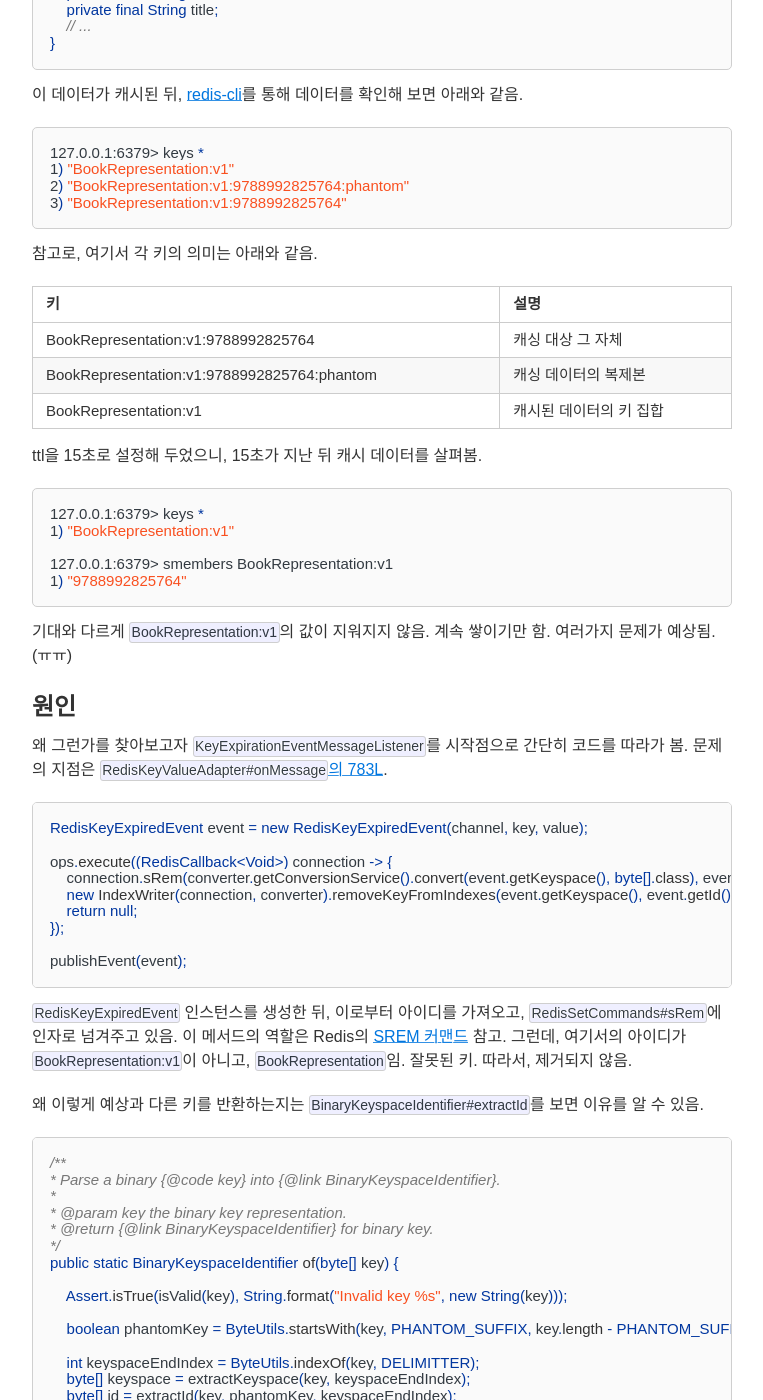
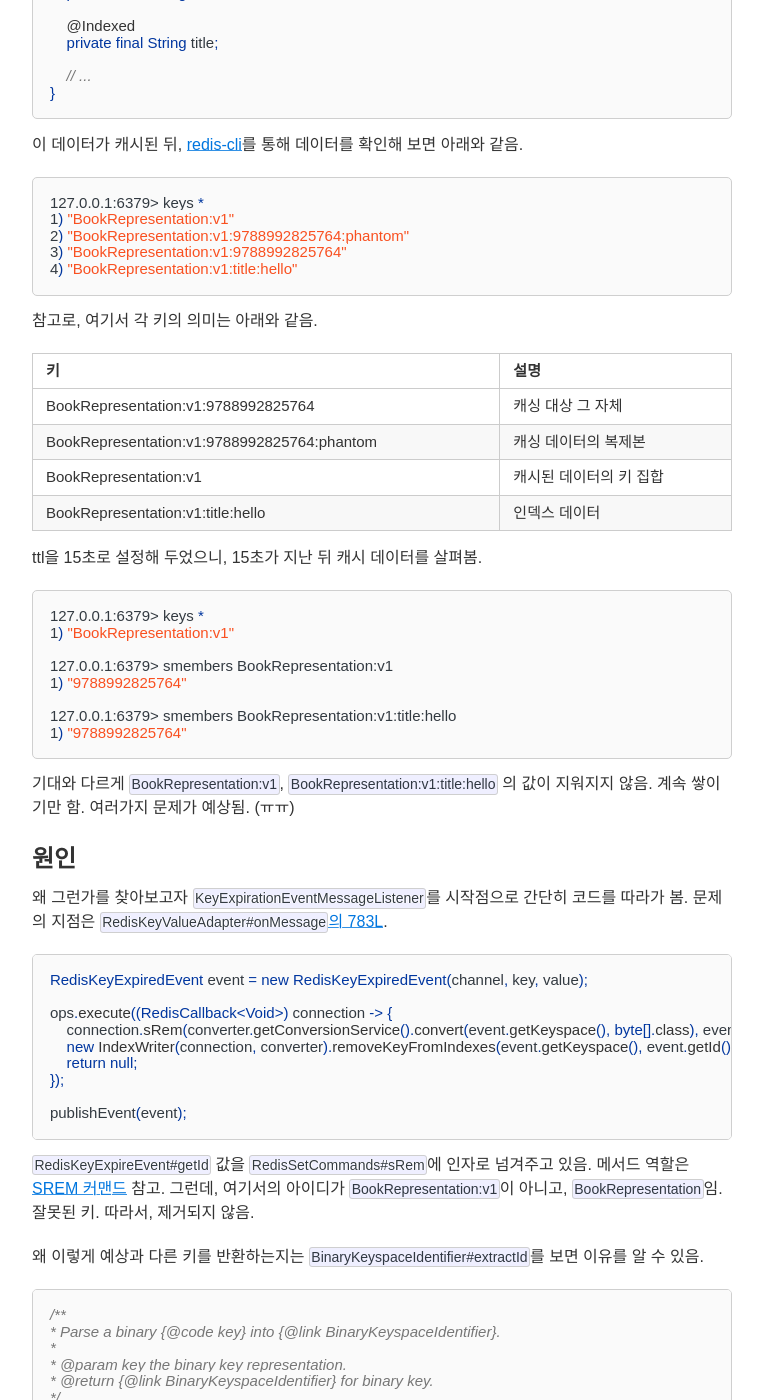
Before and after one commit to codehumane/codehumane.github.io, a Jekyll site: the page built from _posts/2019-01-27-RedisHash-timeToLive.md, in a window 1280 px wide and 1400 px high, scrolled down 492 px. Shown: the whole window, without its empty margins (258-1021 px from the left). Built offline with Jekyll 4.4.1, drawn with Linux system fonts in a browser that asks for light colours.

Commit message:
"RedisHash timeToLive 문제와 해결" 글에 인덱스 데이터 내용 추가

````diff
--- a/_posts/2019-01-27-RedisHash-timeToLive.md
+++ b/_posts/2019-01-27-RedisHash-timeToLive.md
@@ -16,7 +16,10 @@ public class BookRepresentation {
 
     @Id
     private final String isbn;
+
+    @Indexed
     private final String title;
+
     // ...
 }
 ```
@@ -28,6 +31,7 @@ public class BookRepresentation {
 1) "BookRepresentation:v1"
 2) "BookRepresentation:v1:9788992825764:phantom"
 3) "BookRepresentation:v1:9788992825764"
+4) "BookRepresentation:v1:title:hello"
 ```
 
 참고로, 여기서 각 키의 의미는 아래와 같음.
@@ -37,6 +41,7 @@ public class BookRepresentation {
 | BookRepresentation:v1:9788992825764         | 캐싱 대상 그 자체       |
 | BookRepresentation:v1:9788992825764:phantom | 캐싱 데이터의 복제본    |
 | BookRepresentation:v1                       | 캐시된 데이터의 키 집합 |
+| BookRepresentation:v1:title:hello           | 인덱스 데이터           |
 
 ttl을 15초로 설정해 두었으니, 15초가 지난 뒤 캐시 데이터를 살펴봄.
 
@@ -46,9 +51,12 @@ ttl을 15초로 설정해 두었으니, 15초가 지난 뒤 캐시 데이터를
 
 127.0.0.1:6379> smembers BookRepresentation:v1
 1) "9788992825764"
+
+127.0.0.1:6379> smembers BookRepresentation:v1:title:hello
+1) "9788992825764"
 ```
 
-기대와 다르게 `BookRepresentation:v1`의 값이 지워지지 않음. 계속 쌓이기만 함. 여러가지 문제가 예상됨. (ㅠㅠ)
+기대와 다르게 `BookRepresentation:v1`, `BookRepresentation:v1:title:hello` 의 값이 지워지지 않음. 계속 쌓이기만 함. 여러가지 문제가 예상됨. (ㅠㅠ)
 
 ## 원인
 
@@ -66,7 +74,7 @@ ops.execute((RedisCallback<Void>) connection -> {
 publishEvent(event);
 ```
 
-[`RedisKeyExpiredEvent`](https://docs.spring.io/spring-data/redis/docs/current/api/org/springframework/data/redis/core/RedisKeyExpiredEvent.html) 인스턴스를 생성한 뒤, 이로부터 아이디를 가져오고, [`RedisSetCommands#sRem`](https://docs.spring.io/spring-data/redis/docs/current/api/org/springframework/data/redis/connection/RedisSetCommands.html#sRem-byte:A-byte:A...-)에 인자로 넘겨주고 있음. 이 메서드의 역할은 Redis의 [SREM 커맨드](https://redis.io/commands/srem) 참고. 그런데, 여기서의 아이디가 `BookRepresentation:v1`이 아니고, `BookRepresentation`임. 잘못된 키. 따라서, 제거되지 않음.
+[`RedisKeyExpireEvent#getId`](https://docs.spring.io/spring-data/redis/docs/current/api/org/springframework/data/redis/core/RedisKeyExpiredEvent.html#getId--) 값을 [`RedisSetCommands#sRem`](https://docs.spring.io/spring-data/redis/docs/current/api/org/springframework/data/redis/connection/RedisSetCommands.html#sRem-byte:A-byte:A...-)에 인자로 넘겨주고 있음. 메서드 역할은 [SREM 커맨드](https://redis.io/commands/srem) 참고. 그런데, 여기서의 아이디가 `BookRepresentation:v1`이 아니고, `BookRepresentation`임. 잘못된 키. 따라서, 제거되지 않음.
 
 왜 이렇게 예상과 다른 키를 반환하는지는 `BinaryKeyspaceIdentifier#extractId`를 보면 이유를 알 수 있음.
 
````
